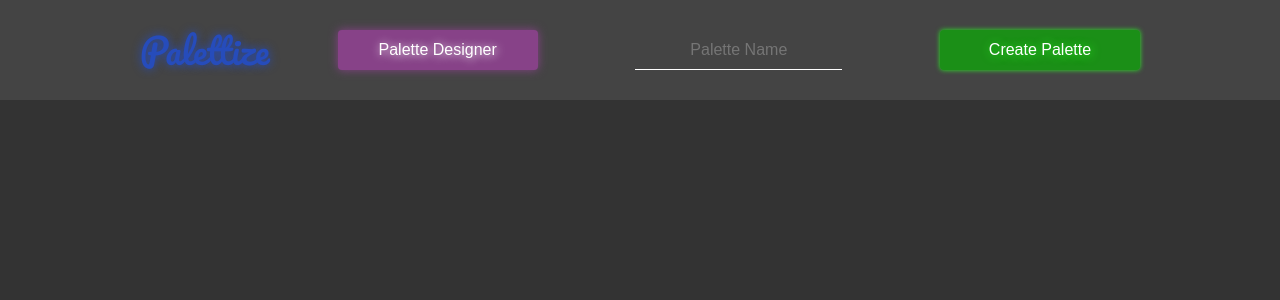
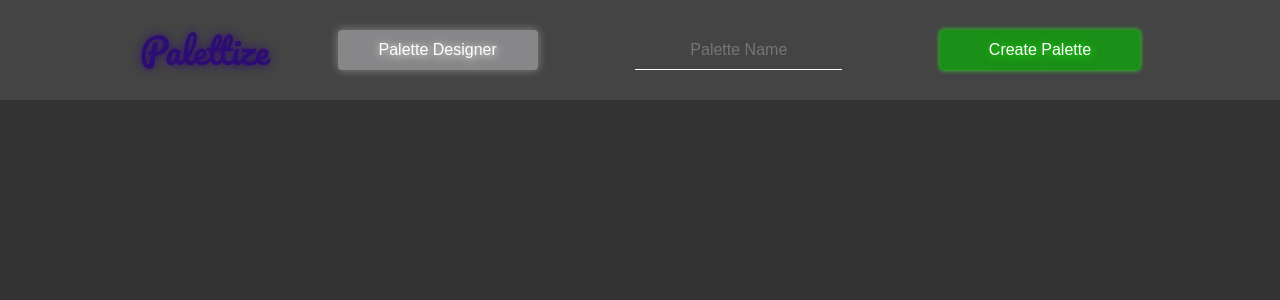
Before and after one commit to solidstatejake/Palettize-React, a React (Create React App) app: page /palette/new in a window 1280 px wide. Shown: the top 300 px of the page. Built offline with nearby package versions, Linux system fonts and the light colour scheme; the HTML template or start-up script is replaced by a standard one.

Commit message:
Refactor out logo into NavBar into Logo component. Color on logo now only changes on page-change (Route rerender). Change color of palette designer button to grey and give glow (box-shadow) to add color button in Drawer component (on create palette page).

```diff
--- /dev/null
+++ b/src/components/Logo.jsx
@@ -0,0 +1,40 @@
+import React, { Component } from 'react';
+import { Link } from "react-router-dom";
+
+class Logo extends Component {
+  constructor(props) {
+      super(props);
+      this.state = {
+        randomColor: `rgb(${ Math.random() * 255 }, ${ Math.random() * 255 }, ${ Math.random() * 255 })`
+      };
+  }
+
+
+  render() {
+    const {randomColor} = this.state;
+    const { applyLeftMargin, modifyWidth } = this.props;
+
+    let headerStyle;
+
+    if (applyLeftMargin)
+      headerStyle = { marginLeft: '3rem' };
+    else if (modifyWidth)
+      headerStyle = { width: '20rem', textAlign: 'center' };
+
+    return (
+      <div className="NavBar__logo--container"
+           style={ headerStyle }
+      >
+        <Link to='/'>
+          <div className="NavBar__logo--text"
+               style={ { color: randomColor, textShadow: `0 0 1rem ${ randomColor }` } }
+          >
+            Palettize
+          </div>
+        </Link>
+      </div>
+    );
+  }
+}
+
+export default Logo;
--- a/src/components/NavBar.jsx
+++ b/src/components/NavBar.jsx
@@ -1,33 +1,18 @@
 import React, { Component } from 'react';
 import { Link } from 'react-router-dom';
+import Logo from "./Logo";
 
 class NavBar extends Component {
 
 
   render() {
     const { applyLeftMargin, modifyWidth } = this.props;
-    const randomColor =`rgb(${Math.random() * 255}, ${Math.random() * 255}, ${Math.random() * 255})`;
-    let headerStyle;
 
-    if(applyLeftMargin)
-      headerStyle = {marginLeft: '3rem'};
-    else if(modifyWidth)
-      headerStyle = { width: '20rem', textAlign: 'center' };
 
     return (
       <nav className='NavBar'>
         <div className="NavBar__container">
-          <div className="NavBar__logo--container"
-               style={ headerStyle }
-          >
-            <Link to='/'>
-              <div className="NavBar__logo--text"
-                   style={ { color: randomColor, textShadow: `0 0 1rem ${randomColor}` } }
-              >
-                Palettize
-              </div>
-            </Link>
-          </div>
+          <Logo applyLeftMargin={applyLeftMargin} modifyWidth={modifyWidth}/>
 
           { this.props.children }
 
--- a/src/components/NewPalettePage.jsx
+++ b/src/components/NewPalettePage.jsx
@@ -167,7 +167,7 @@ class NewPalettePage extends Component {
                        onChange={ this.changeCurrentColorName }/>
 
                 <button className="Drawer__button--add-color"
-                        style={ { background: currentColor.color } }
+                        style={ { background: currentColor.color, boxShadow: `0 0 10px ${currentColor.color}` } }
                         onClick={ () => this.addColor(currentColor) }>
                   Add Color
                 </button>
--- a/src/stylesheets/css/main.css
+++ b/src/stylesheets/css/main.css
@@ -316,7 +316,7 @@ body {
       background-color: #222;
       border-radius: 2px;
       color: white;
-      cursor: pointer;
+      cursor: help;
       font-size: 1.3rem;
       grid-area: randomizeColor;
       height: 5rem; }
@@ -359,8 +359,8 @@ body {
   text-shadow: 1px 1px 1rem #2BEB25; }
 
 .NewPaletteForm__button--open-palette-designer {
-  background-color: #874288;
-  box-shadow: 0 0 1rem #874288;
+  background-color: #878789;
+  box-shadow: 0 0 10px #878789;
   color: white;
   text-shadow: 1px 1px 10px white; }
 
--- a/src/stylesheets/sass/components/Drawer.scss
+++ b/src/stylesheets/sass/components/Drawer.scss
@@ -93,7 +93,7 @@
       background-color: #222;
       border-radius:    2px;
       color:            white;
-      cursor:           pointer;
+      cursor:           help;
       font-size:        1.3rem;
       grid-area:        randomizeColor;
       height:           5rem;
--- a/src/stylesheets/sass/components/NewPaletteForm.scss
+++ b/src/stylesheets/sass/components/NewPaletteForm.scss
@@ -22,8 +22,8 @@
     }
 
     &--open-palette-designer {
-      background-color: #874288;
-      box-shadow:       0 0 1rem #874288;
+      background-color: #878789;
+      box-shadow:       0 0 10px #878789;
       color:            white;
       text-shadow:      1px 1px 10px white;
     }
```
